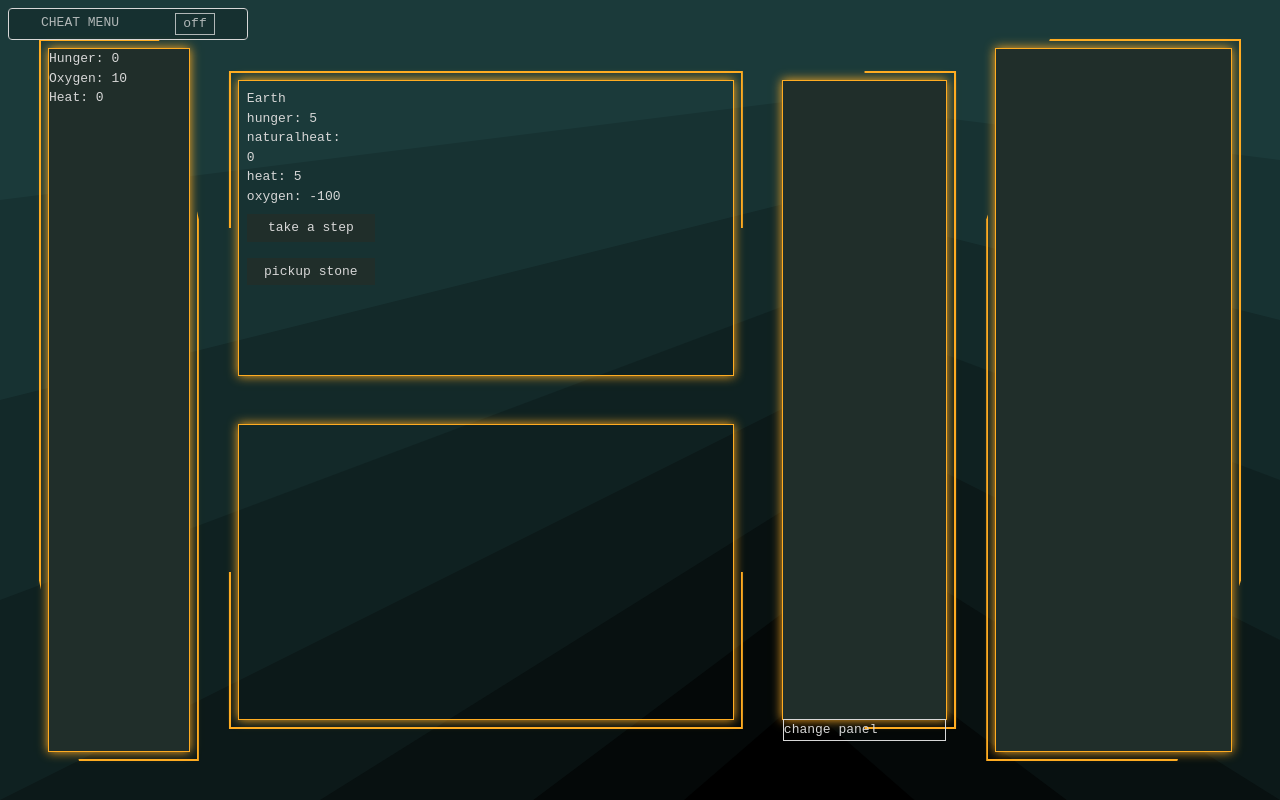
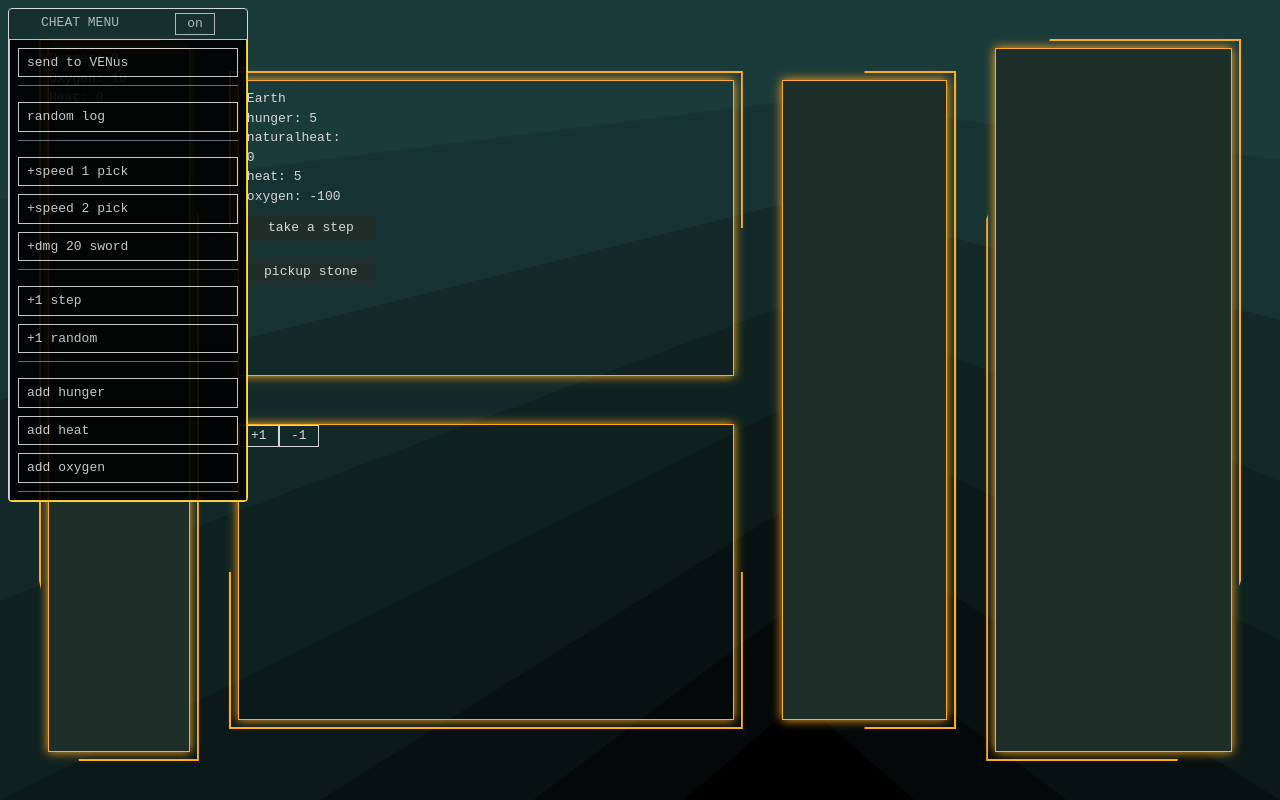
Before and after one commit to BryanYeeee/TheGrindersOfTheGalaxy, a Next.js app: page /game in a window 1280 px wide. Built offline with nearby package versions, Linux system fonts and the light colour scheme.

Commit message:
panel switcher, a little bugged if spammed

```diff
--- a/src/components/cheatScreen.js
+++ b/src/components/cheatScreen.js
@@ -8,7 +8,7 @@ import { Status } from '@/lib/mech/status'
 import { EventLog } from '@/lib/mech/eventLog'
 
 const CheatScreen = () => {
-  const [toggle, setToggle] = useState(false)
+  const [toggle, setToggle] = useState(true)
   const cheats = [
     [['send to VENus', () => Planet.setCurPlanet('venus')]],
     [['random log', () => EventLog.addEvent(Math.floor(Math.random() * 101))]],
--- a/src/components/panels/inventoryPanel.js
+++ b/src/components/panels/inventoryPanel.js
@@ -13,7 +13,7 @@ const InventoryPanel = () => {
   )
 }
 const InventoryItem = memo(({ name, count }) => {
-  console.log(`Rendering ${name}`)
+  // console.log(`Rendering ${name}`)
   return (
     <div className='flex justify-between px-2 mb-1 border-1 border-[#ffac2230]'>
       <div>{name}</div>
--- a/src/components/panels/panel.js
+++ b/src/components/panels/panel.js
@@ -1,9 +1,53 @@
+import { useRef, useEffect } from 'react'
+import { motion, AnimatePresence } from 'motion/react'
 const Panel = ({ children, clip, bgCol }) => {
-    return (
-        <div className={`h-full border-1 glow-border clip-${clip} bg-foreground${bgCol}`}>
-            {children}
-        </div>
-     );
+  return (
+    <div
+      className={`h-full border-1 glow-border clip-${clip} bg-foreground${bgCol}`}
+    >
+      {children}
+    </div>
+  )
 }
+export default Panel
 
-export default Panel;
+const slideVariants = {
+  enter: direction => ({
+    y: direction>0?'100%': '-100%',
+    opacity: 0
+  }),
+  center: {
+    y: 0,
+    opacity: 1
+  },
+  exit: direction => ({
+    y: direction > 0 ? '-100%' : '100%',
+    opacity: 0
+  })
+}
+export function PanelSwitcher ({ children, activeIndex }) {
+  const prevIndex = useRef(activeIndex)
+
+  useEffect(() => {
+    prevIndex.current = activeIndex
+  }, [activeIndex])
+
+  return (
+    <div className='relative h-full'>
+      <AnimatePresence  mode="popLayout"custom={activeIndex-prevIndex.current}>
+        <motion.div
+          key={activeIndex}
+            custom={activeIndex-prevIndex.current}
+          variants={slideVariants}
+          initial='enter'
+          animate='center'
+          exit='exit'
+          transition={{ duration: 0.6, ease: 'easeInOut' }}
+          className='absolute size-full'
+        >
+          {children[activeIndex]}
+        </motion.div>
+      </AnimatePresence>
+    </div>
+  )
+}
--- a/src/components/screens/main.js
+++ b/src/components/screens/main.js
@@ -9,10 +9,11 @@ import CommandPanel from '@/components/panels/commandPanel'
 import { Inventory } from '@/lib/mech/inventory'
 import { Equipment } from '@/lib/mech/equipment'
 import { Planet } from '@/lib/mech/planet'
-import Panel from '../panels/panel'
+import Panel, { PanelSwitcher } from '@/components/panels/panel'
 
 const Main = () => {
-  const [sidePanel, setSidePanel] = useState('inventory')
+  // const [sidePanel, setSidePanel] = useState('inventory')
+  const [sidePanelIndex, setSidePanelIndex] = useState(0)
 
   return (
     <div className='h-full w-full grid grid-rows-1 grid-cols-[3fr_1fr] gap-12 py-8'>
@@ -20,15 +21,40 @@ const Main = () => {
         <Panel clip={'b'} bgCol={2}>
           <CommandPanel />
         </Panel>
-        <Panel clip={'t'} bgCol={2}></Panel>
+        <Panel clip={'t'} bgCol={2}>
+
+
+            <button className='border-1 w-10'onClick={() => setSidePanelIndex((sidePanelIndex+1)%3)}>
+              +1
+            </button>
+            <button className='border-1 w-10'onClick={() => setSidePanelIndex(Math.abs(sidePanelIndex-1) %3)}>
+              -1
+            </button>
+        </Panel>
       </div>
-      <div className='relative h-full'>
+
+      <PanelSwitcher activeIndex={sidePanelIndex}>
+        {[
+          <Panel clip='l' bgCol={1}>
+            <InventoryPanel />
+          </Panel>,
+          <Panel clip='l' bgCol={1}>
+            <EquipmentPanel />
+          </Panel>,
+          <Panel clip='l' bgCol={1}>
+            YOOOOOOOOOO
+          </Panel>
+        ]}
+      </PanelSwitcher>
+
+      {/* <div className='relative h-full'>
         <AnimatePresence>
           {sidePanel === 'inventory' ? (
             <motion.div
               key={sidePanel}
-              className='size-full absolute top-0'
-              initial={{ y: '-100%', top: '-3rem', opacity: 0 }}
+              className='size-full absolute'
+              initial={{ y: '-100%', top: '-3rem', opacity: 0,
+                transition: { duration: 1 } }}
               animate={{
                 y: 0,
                 top: 0,
@@ -90,7 +116,7 @@ const Main = () => {
             </motion.div>
           )}
         </AnimatePresence>
-      </div>
+      </div> */}
     </div>
   )
 }
```
